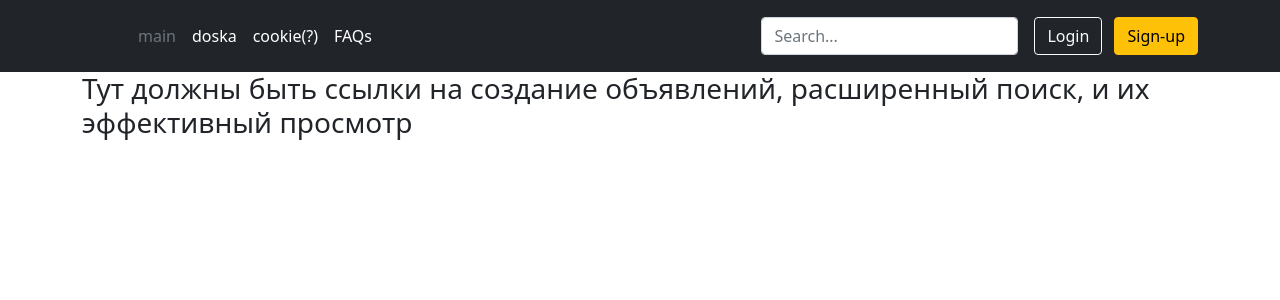
After one commit to IAlexstrazaI/Kursach, a Django app: template bar/doska/templates/doska/index.html in a window 1280 px wide. The commit adds this page. Shown: the top 300 px of the page. Run offline with Django 4.2, Linux system fonts and the light colour scheme; the template is opened without the code that fills it, so the values that code supplies are empty.

```diff
--- a/bar/bar/settings.py
+++ b/bar/bar/settings.py
@@ -31,7 +31,7 @@ ALLOWED_HOSTS = []
 # Application definition
 
 INSTALLED_APPS = [
-    'doska',
+    'doska','bar',
     'django.contrib.admin',
     'django.contrib.auth',
     'django.contrib.contenttypes',
--- a/bar/doska/models.py
+++ b/bar/doska/models.py
@@ -4,7 +4,11 @@ from django.db import models
 
 class notice(models.Model):
     text = models.CharField(max_length = 200)
+    def __str__(self):
+        return self.text
 
 class comment(models.Model):
     notice = models.ForeignKey(notice, on_delete=models.CASCADE)
     text = models.CharField(max_length = 100)
+    def __str__(self):
+        return self.text
--- /dev/null
+++ b/bar/doska/templates/doska/base.html
@@ -0,0 +1,38 @@
+<!DOCTYPE html>
+<html lang="en" dir="ltr">
+  <head>
+    <meta charset="utf-8">
+    <title>{% block title %} {% endblock %} </title>
+    <link rel="stylesheet" href="https://cdn.jsdelivr.net/npm/bootstrap@5.1.3/dist/css/bootstrap.min.css">
+  </head>
+  <body>
+    <header class="p-3 bg-dark text-white">
+    <div class="container">
+      <div class="d-flex flex-wrap align-items-center justify-content-center justify-content-lg-start">
+        <a href="/" class="d-flex align-items-center mb-2 mb-lg-0 text-white text-decoration-none">
+          <svg class="bi me-2" width="40" height="32" role="img" aria-label="Bootstrap"><use xlink:href="#bootstrap"></use></svg>
+        </a>
+
+        <ul class="nav col-12 col-lg-auto me-lg-auto mb-2 justify-content-center mb-md-0">
+          <li><a href="/" class="nav-link px-2 text-secondary">main</a></li>
+          <li><a href="/doska" class="nav-link px-2 text-white">doska</a></li>
+          <li><a href="/game" class="nav-link px-2 text-white">cookie(?)</a></li>
+          <li><a href="#" class="nav-link px-2 text-white">FAQs</a></li>
+        </ul>
+
+        <form class="col-12 col-lg-auto mb-3 mb-lg-0 me-lg-3">
+          <input type="search" class="form-control form-control-dark" placeholder="Search..." aria-label="Search">
+        </form>
+
+        <div class="text-end">
+          <button type="button" class="btn btn-outline-light me-2">Login</button>
+          <button type="button" class="btn btn-warning">Sign-up</button>
+        </div>
+      </div>
+    </div>
+  </header>
+<div class="container" >
+{% block content %} {% endblock %}
+</div>
+  </body>
+</html>
--- /dev/null
+++ b/bar/doska/templates/doska/index.html
@@ -0,0 +1,9 @@
+{% extends 'doska/base.html' %}
+
+{% block title %}
+Главная страница доски объявлений
+{% endblock %}
+
+{% block content %}
+<h3>Тут должны быть ссылки на создание объявлений, расширенный поиск, и их эффективный просмотр</h3>
+{% endblock %}
```
Also changed, not shown: bar/doska/templates/doska/doska.html (added, +15 -0 lines), bar/doska/templates/game/game.html (+10 -20 lines), bar/doska/views.py (+11 -3 lines), bar/db.sqlite3.
